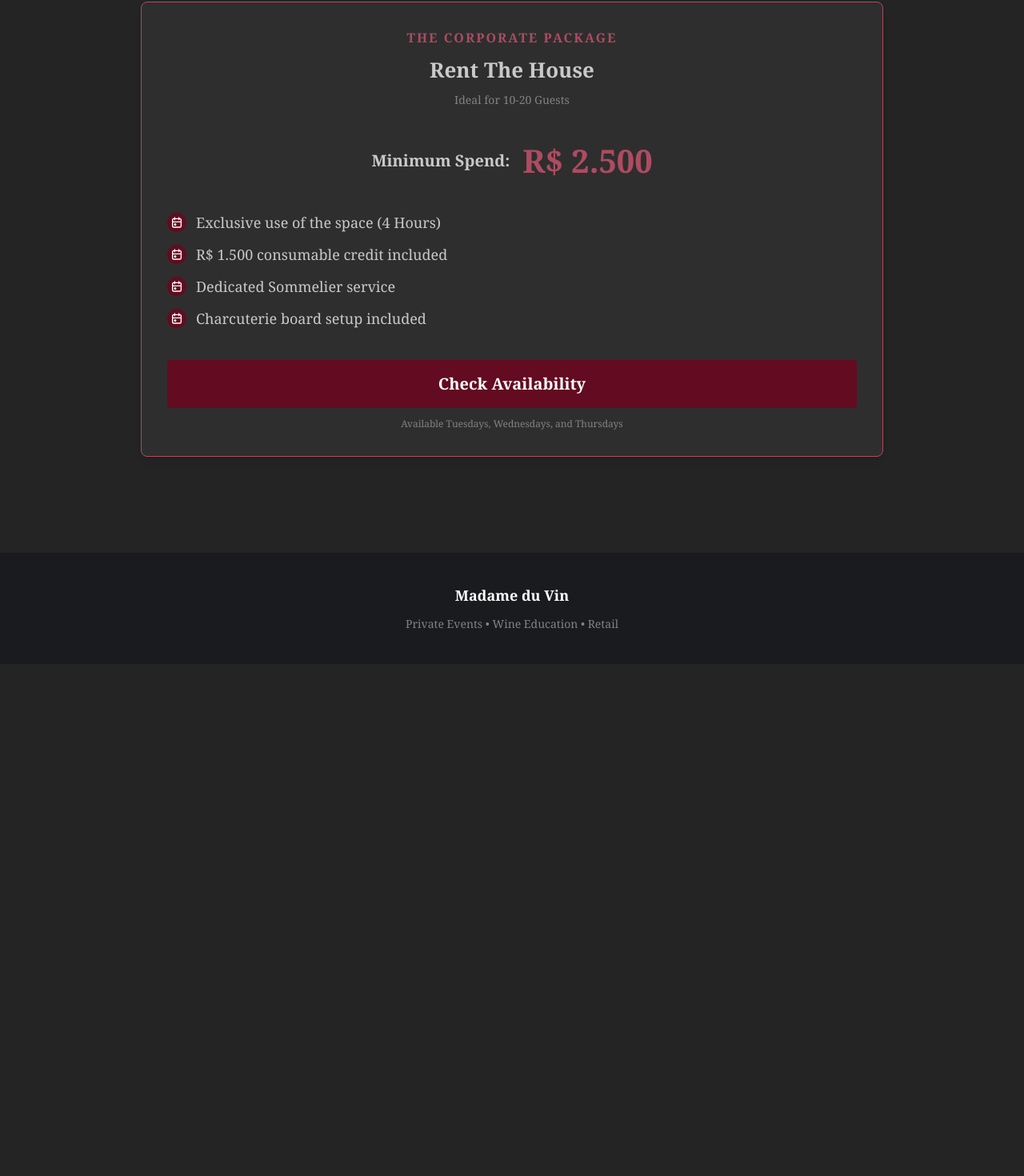
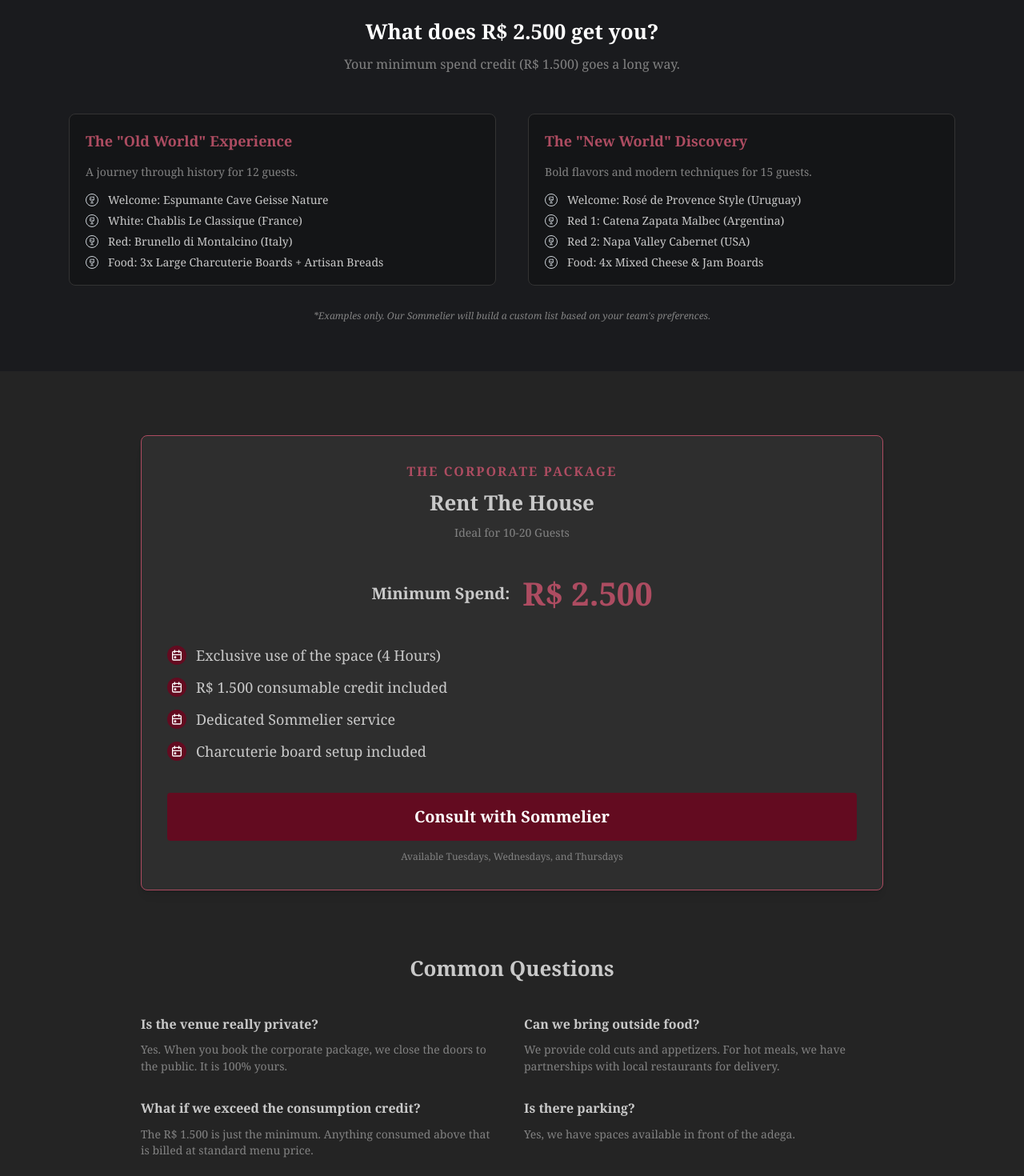
Before and after one commit to GepetoinTraining/madameduvin, a Next.js app: page / in a window 1280 px wide. Shown: the part 1110-2580 px from the top of the page at 80% size. Before the commit the page ends 1940 px from the top, so only its background shows below. Built offline with nearby package versions, Linux system fonts and the light colour scheme.

Commit message:
refined the UI

```diff
--- a/pages/index.tsx
+++ b/pages/index.tsx
@@ -1,12 +1,30 @@
+import Head from 'next/head';
 import { Container, Title, Text, Button, Group, Stack, Card, SimpleGrid, ThemeIcon, List, Box, BackgroundImage, Overlay } from '@mantine/core';
 import { IconGlassFull, IconBuildingSkyscraper, IconChefHat, IconCalendarEvent, IconBrandWhatsapp } from '@tabler/icons-react';
 
 export default function Home() {
+  // --- CONFIGURATION ---
   // UPDATE THIS LINK to their real WhatsApp
-  const whatsappLink = "https://wa.me/554796972470?text=Olá,%20gostaria%20de%20saber%20sobre%20eventos%20corporativos.";
+  const whatsappLink = "https://wa.me/5547000000000?text=Olá,%20gostaria%20de%20saber%20sobre%20o%20pacote%20corporativo.";
+
+  // META TAGS (For beautiful WhatsApp Previews)
+  const metaTitle = "Madame du Vin | Exclusive Corporate Buyouts";
+  const metaDesc = "Reserve our entire 8-table adega for your private team event. Sommelier service, curated wines, and total privacy.";
+  const metaImage = "https://images.unsplash.com/photo-1510812431401-41d2bd2722f3?q=80&w=2070&auto=format&fit=crop";
 
   return (
     <>
+      <Head>
+        <title>{metaTitle}</title>
+        <meta name="description" content={metaDesc} />
+        {/* OpenGraph / WhatsApp */}
+        <meta property="og:title" content={metaTitle} />
+        <meta property="og:description" content={metaDesc} />
+        <meta property="og:image" content={metaImage} />
+        <meta property="og:type" content="website" />
+        <meta name="twitter:card" content="summary_large_image" />
+      </Head>
+
       {/* HERO SECTION */}
       <Box style={{ position: 'relative', height: '600px' }}>
         <BackgroundImage
@@ -62,8 +80,45 @@
         </SimpleGrid>
       </Container>
 
+      {/* TANGIBILITY SECTION (VISUALIZING THE SPEND) */}
+      <Box bg="#1A1B1E" py={60}>
+        <Container size="lg">
+          <Title order={2} ta="center" mb={10} c="white">What does R$ 2.500 get you?</Title>
+          <Text ta="center" c="dimmed" mb={50}>Your minimum spend credit (R$ 1.500) goes a long way.</Text>
+
+          <SimpleGrid cols={{ base: 1, md: 2 }} spacing={40}>
+            {/* Example 1 */}
+            <Card padding="lg" radius="md" withBorder style={{ borderColor: '#333', backgroundColor: '#141517' }}>
+              <Title order={3} size="h4" mb="md" c="bordeaux">The "Old World" Experience</Title>
+              <Text c="dimmed" size="sm" mb="md">A journey through history for 12 guests.</Text>
+              <List spacing="xs" size="sm" center icon={<ThemeIcon color="gray" variant="outline" size={16} radius="xl"><IconGlassFull size={10}/></ThemeIcon>}>
+                <List.Item>Welcome: Espumante Cave Geisse Nature</List.Item>
+                <List.Item>White: Chablis Le Classique (France)</List.Item>
+                <List.Item>Red: Brunello di Montalcino (Italy)</List.Item>
+                <List.Item>Food: 3x Large Charcuterie Boards + Artisan Breads</List.Item>
+              </List>
+            </Card>
+
+            {/* Example 2 */}
+            <Card padding="lg" radius="md" withBorder style={{ borderColor: '#333', backgroundColor: '#141517' }}>
+              <Title order={3} size="h4" mb="md" c="bordeaux">The "New World" Discovery</Title>
+              <Text c="dimmed" size="sm" mb="md">Bold flavors and modern techniques for 15 guests.</Text>
+              <List spacing="xs" size="sm" center icon={<ThemeIcon color="gray" variant="outline" size={16} radius="xl"><IconGlassFull size={10}/></ThemeIcon>}>
+                <List.Item>Welcome: Rosé de Provence Style (Uruguay)</List.Item>
+                <List.Item>Red 1: Catena Zapata Malbec (Argentina)</List.Item>
+                <List.Item>Red 2: Napa Valley Cabernet (USA)</List.Item>
+                <List.Item>Food: 4x Mixed Cheese & Jam Boards</List.Item>
+              </List>
+            </Card>
+          </SimpleGrid>
+          <Text ta="center" size="xs" c="dimmed" mt={30} fs="italic">
+            *Examples only. Our Sommelier will build a custom list based on your team's preferences.
+          </Text>
+        </Container>
+      </Box>
+
       {/* THE OFFER / PRICING */}
-      <Container size="md" py={40}>
+      <Container size="md" py={80}>
         <Card withBorder shadow="sm" radius="md" padding="xl" style={{ borderColor: '#AD4C61' }}>
           <Stack align="center" gap="xs">
             <Text tt="uppercase" fw={700} c="bordeaux" style={{ letterSpacing: 2 }}>
@@ -89,8 +144,9 @@
             <List.Item>Charcuterie board setup included</List.Item>
           </List>
 
+          {/* REFINED CTA */}
           <Button component="a" href={whatsappLink} fullWidth size="xl" color="bordeaux" mt={40}>
-            Check Availability
+            Consult with Sommelier
           </Button>
           <Text size="xs" c="dimmed" ta="center" mt="sm">
             Available Tuesdays, Wednesdays, and Thursdays
@@ -98,8 +154,31 @@
         </Card>
       </Container>
 
+      {/* FAQ SECTION */}
+      <Container size="md" pb={80}>
+        <Title order={2} ta="center" mb={40}>Common Questions</Title>
+        <SimpleGrid cols={{ base: 1, sm: 2 }} spacing={30}>
+          <Stack gap="xs">
+            <Text fw={700}>Is the venue really private?</Text>
+            <Text size="sm" c="dimmed">Yes. When you book the corporate package, we close the doors to the public. It is 100% yours.</Text>
+          </Stack>
+          <Stack gap="xs">
+            <Text fw={700}>Can we bring outside food?</Text>
+            <Text size="sm" c="dimmed">We provide cold cuts and appetizers. For hot meals, we have partnerships with local restaurants for delivery.</Text>
+          </Stack>
+          <Stack gap="xs">
+            <Text fw={700}>What if we exceed the consumption credit?</Text>
+            <Text size="sm" c="dimmed">The R$ 1.500 is just the minimum. Anything consumed above that is billed at standard menu price.</Text>
+          </Stack>
+          <Stack gap="xs">
+            <Text fw={700}>Is there parking?</Text>
+            <Text size="sm" c="dimmed">Yes, we have spaces available in front of the adega.</Text>
+          </Stack>
+        </SimpleGrid>
+      </Container>
+
       {/* FOOTER */}
-      <Box bg="#1A1B1E" py={40} mt={80}>
+      <Box bg="#1A1B1E" py={40}>
         <Container size="md" ta="center">
           <Title order={4} c="white" mb="sm">Madame du Vin</Title>
           <Text c="dimmed" size="sm">Private Events • Wine Education • Retail</Text>
@@ -109,7 +188,6 @@
   );
 }
 
-// THIS IS THE FIXED COMPONENT
 function Feature({ icon, title, description }: { icon: any, title: string, description: string }) {
   return (
     <Stack align="center" gap="sm">
```
